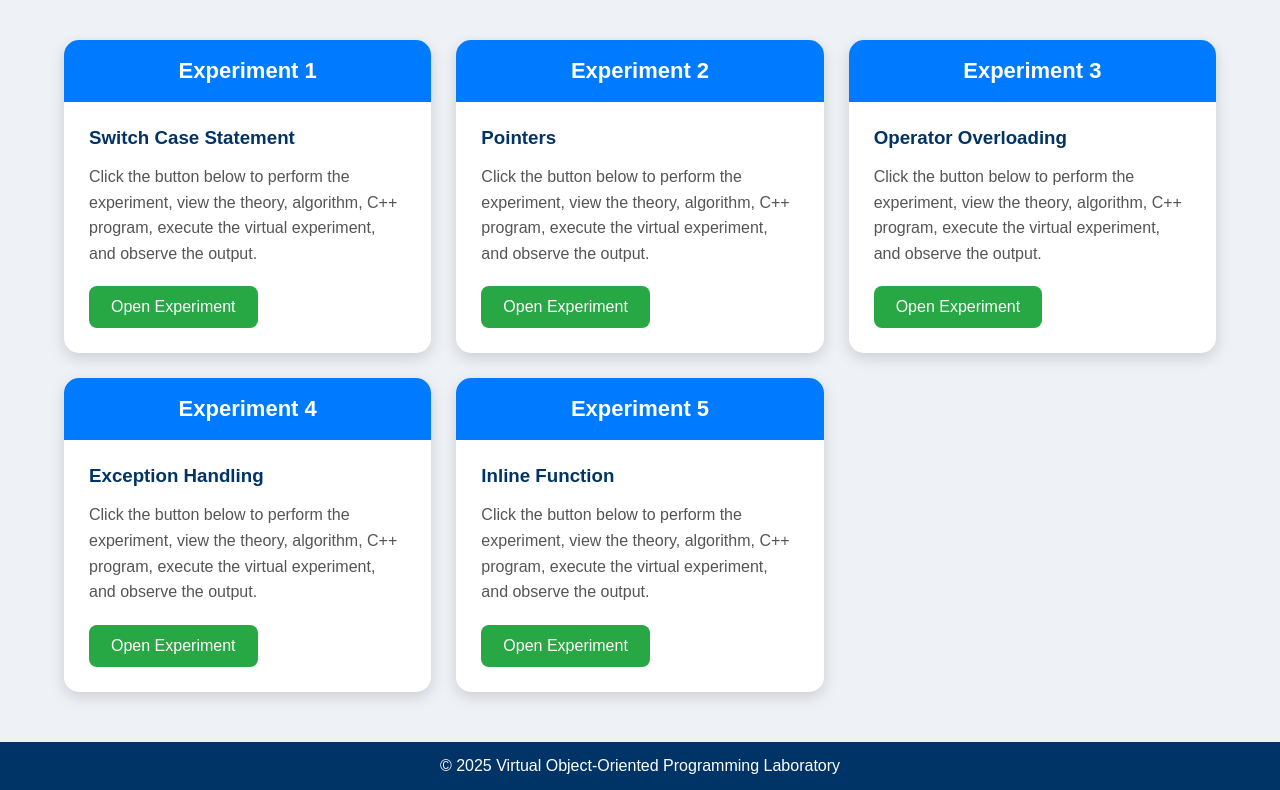
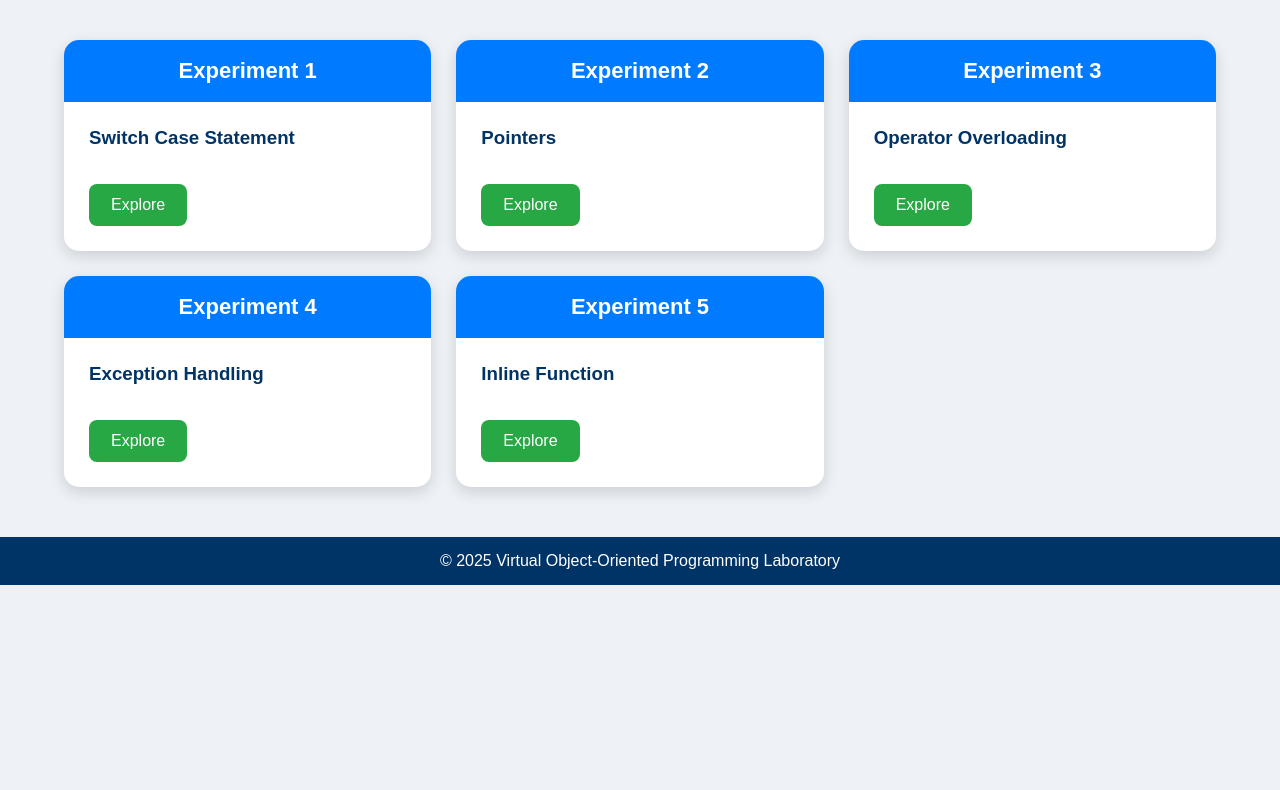
Before and after one commit to krithiga80/OODPVLAB, a Flask app: page / in a window 1280 px wide. Shown: the part 108-898 px from the top of the page. After the commit the page ends 693 px from the top, so only its background shows below. Run offline with Flask 3, Linux system fonts and the light colour scheme.

Commit message:
Updated templates/index.html

```diff
--- a/templates/index.html
+++ b/templates/index.html
@@ -157,15 +157,13 @@ footer{
 
 <p>
 
-Click the button below to perform the experiment, view the theory,
-algorithm, C++ program, execute the virtual experiment,
-and observe the output.
+
 
 </p>
 
 <a href="/experiment/{{ exp.id }}" class="btn">
 
-Open Experiment
+Explore
 
 </a>
 
```
